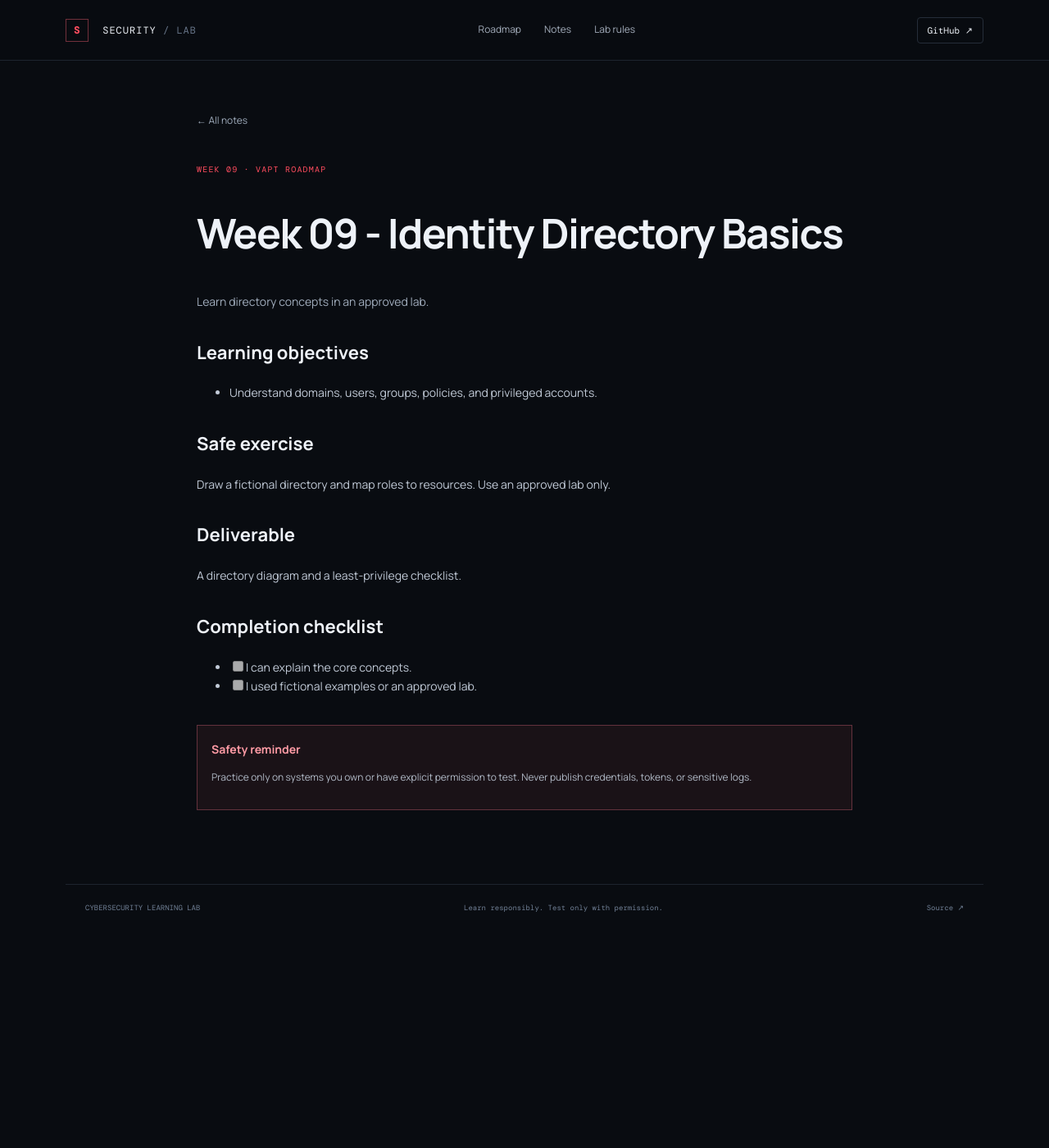
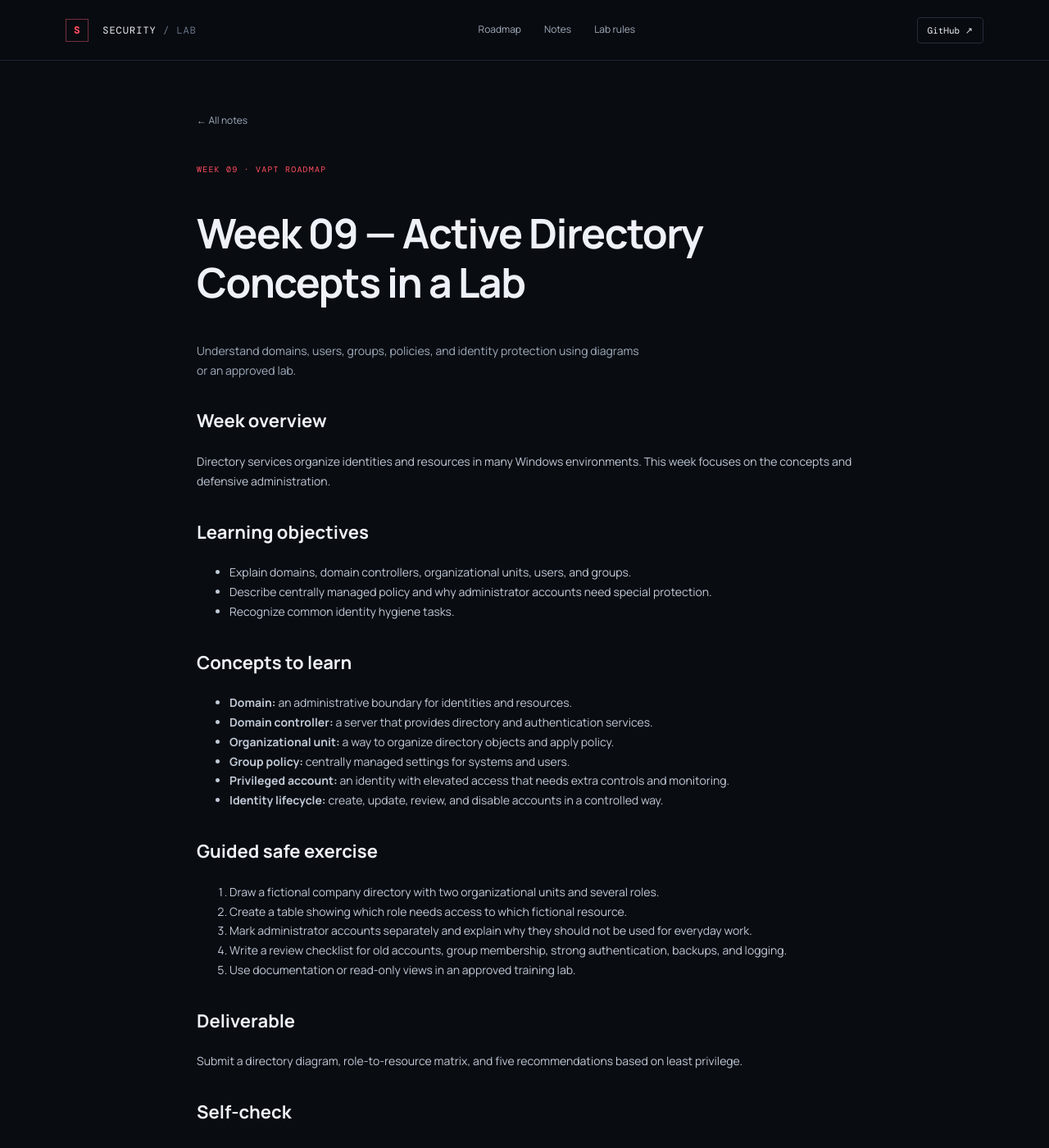
Before and after one commit to Learning-No/Cybersecurity-Learning-Lab, a Jekyll site: the page built from _notes/week-09-active-directory.md, in a window 1280 px wide and 1400 px high. Shown: the whole window at 82% size. Built offline with Jekyll 4.4.1, drawn with Linux system fonts in a browser that asks for light colours; some of the changed text lies outside the part shown.

Commit message:
Expand Week 09 learning guide

```diff
--- a/_notes/week-09-active-directory.md
+++ b/_notes/week-09-active-directory.md
@@ -1,21 +1,49 @@
 ---
-title: Week 09 - Identity Directory Basics
-week: WEEK 09
-track: VAPT ROADMAP
-level: Beginner
-summary: Learn directory concepts in an approved lab.
+title: "Week 09 — Active Directory Concepts in a Lab"
+week: "WEEK 09"
+track: "VAPT ROADMAP"
+level: "Beginner"
+summary: "Understand domains, users, groups, policies, and identity protection using diagrams or an approved lab."
 date: 2026-10-24
 ---
 
+## Week overview
+Directory services organize identities and resources in many Windows environments. This week focuses on the concepts and defensive administration.
+
 ## Learning objectives
-- Understand domains, users, groups, policies, and privileged accounts.
+- Explain domains, domain controllers, organizational units, users, and groups.
+- Describe centrally managed policy and why administrator accounts need special protection.
+- Recognize common identity hygiene tasks.
 
-## Safe exercise
-Draw a fictional directory and map roles to resources. Use an approved lab only.
+## Concepts to learn
+- **Domain:** an administrative boundary for identities and resources.
+- **Domain controller:** a server that provides directory and authentication services.
+- **Organizational unit:** a way to organize directory objects and apply policy.
+- **Group policy:** centrally managed settings for systems and users.
+- **Privileged account:** an identity with elevated access that needs extra controls and monitoring.
+- **Identity lifecycle:** create, update, review, and disable accounts in a controlled way.
+
+## Guided safe exercise
+1. Draw a fictional company directory with two organizational units and several roles.
+2. Create a table showing which role needs access to which fictional resource.
+3. Mark administrator accounts separately and explain why they should not be used for everyday work.
+4. Write a review checklist for old accounts, group membership, strong authentication, backups, and logging.
+5. Use documentation or read-only views in an approved training lab.
 
 ## Deliverable
-A directory diagram and a least-privilege checklist.
+Submit a directory diagram, role-to-resource matrix, and five recommendations based on least privilege.
+
+## Self-check
+- What does a domain controller do?
+- Why review group membership periodically?
+- How does separating administrator accounts reduce risk?
 
 ## Completion checklist
-- [ ] I can explain the core concepts.
-- [ ] I used fictional examples or an approved lab.
+- [ ] I can explain the basic directory components.
+- [ ] I mapped access using fictional roles.
+- [ ] I identified protective controls for privileged accounts.
+- [ ] I used only a lab or conceptual exercise.
+
+## Further reading
+- [Microsoft Learn — Active Directory Domain Services](https://learn.microsoft.com/en-us/windows-server/identity/ad-ds/)
+- [Microsoft — Privileged access model](https://learn.microsoft.com/en-us/security/privileged-access-workstations/privileged-access-access-model)
```
